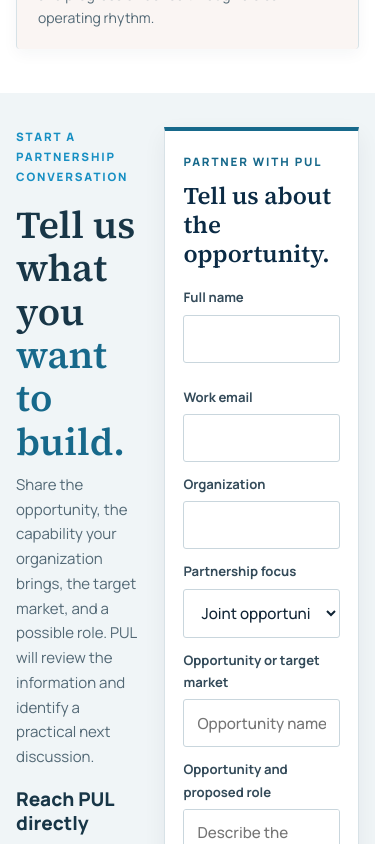
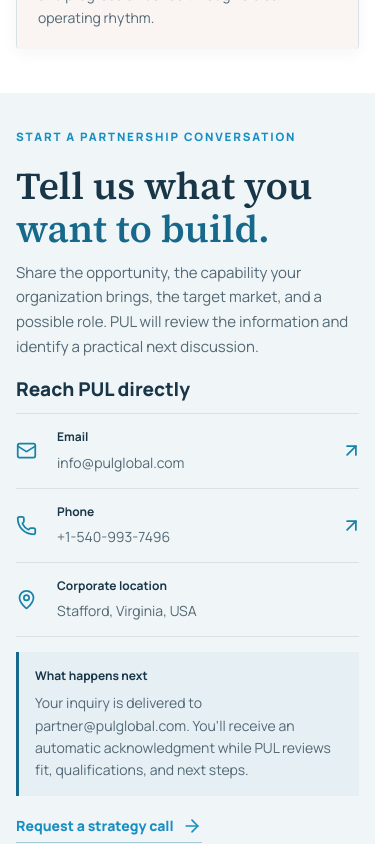
Before and after one commit to ashafiee1979-netizen/pul-global-partners-website, a Next.js app in the folder next-app/: page /contact in a window 390 px wide. Shown: the part 4600-5444 px from the top of the page. Built offline with nearby package versions, Linux system fonts and the light colour scheme.

Commit message:
Fix partner inquiry layout on tablet and mobile

```diff
--- a/next-app/app/contact/contact.module.css
+++ b/next-app/app/contact/contact.module.css
@@ -798,3 +798,9 @@
 @media (prefers-reduced-motion: reduce) {
   .partnerGrid article { transition: none; }
 }
+
+@media (max-width: 850px) {
+  .contactGrid {
+    grid-template-columns: minmax(0, 1fr);
+  }
+}
```
